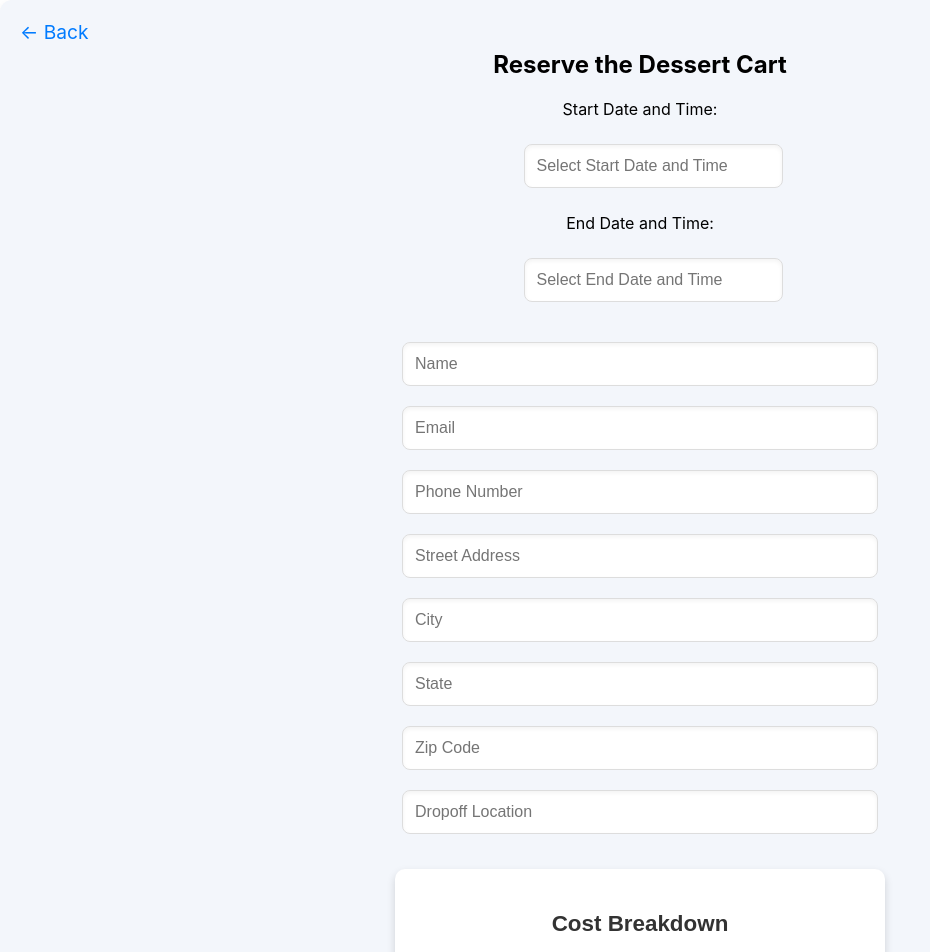
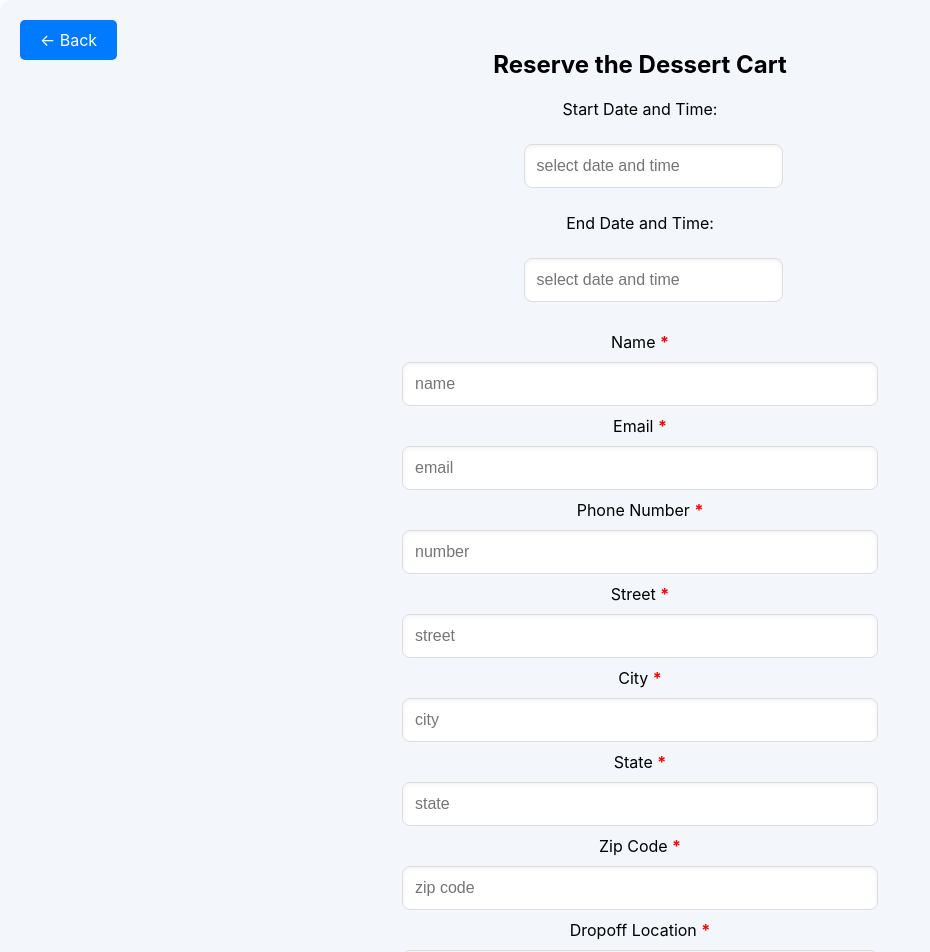
Before and after one commit to TejasK28/cart-rental, a React (Create React App) app in the folder client/: page /rent in a window 1280 px wide. Shown: the top 952 px of the page, without its empty margins (0-930 px from the left). Built offline with nearby package versions, Linux system fonts and the light colour scheme; no server answers.

Commit message:
Roma Updates

```diff
--- a/client/src/components/HeroSection.css
+++ b/client/src/components/HeroSection.css
@@ -6,7 +6,6 @@
   align-items: center;
   overflow: hidden;
   color: #ffffff;
-  border-radius: 12px;
   /* Rounded corners */
   box-shadow: 0px 6px 12px rgba(0, 0, 0, 0.1);
   /* Slight shadow for a polished look */
@@ -64,18 +63,32 @@
   margin-top: 20px;
   padding: 12px 24px;
   font-size: 1.2rem;
-  background: #ff6347;
-  color: #fff;
-  border-radius: 50px;
+  font-weight: 600;
+  background: linear-gradient(135deg, #b57edc, #8a2be2);
+  /* Purplish gradient */
+  color: #ffffff;
+  border-radius: 30px;
+  /* Softer rounded corners */
   text-decoration: none;
-  box-shadow: 0 4px 15px rgba(255, 99, 71, 0.5);
+  box-shadow: 0 5px 15px rgba(205, 162, 244, 0.4);
+  /* Subtle shadow */
   transition: background 0.3s ease, box-shadow 0.3s ease, transform 0.3s ease;
 }
 
 .cta-button:hover {
-  background: #ff4500;
-  box-shadow: 0 6px 25px rgba(255, 69, 0, 0.6);
+  background: linear-gradient(135deg, #a75cd1, #7511b8);
+  /* Darker purple on hover */
+  box-shadow: 0 7px 20px rgba(194, 151, 233, 0.6);
+  /* Enhanced shadow on hover */
   transform: translateY(-3px);
+  /* Lifted appearance */
+}
+
+.cta-button:active {
+  transform: translateY(1px);
+  /* Pressed effect */
+  background: linear-gradient(135deg, #d1a9f6, #b57edc);
+  /* Invert gradient for active */
 }
 
 /* Animations */
--- a/client/src/components/MediaGallery.css
+++ b/client/src/components/MediaGallery.css
@@ -5,18 +5,14 @@
     margin: 20px auto;
     background-color: #f3eafc;
     border-radius: 20px;
-    /* Rounded edges for the entire section */
     box-shadow: 0 8px 16px rgba(0, 0, 0, 0.1);
-    /* Softer shadow */
     max-width: 1300px;
-    /* Center and limit width for a balanced layout */
     text-align: center;
 }
 
 .media-gallery h2 {
     font-size: 28px;
     color: #5a3d9a;
-    /* Slightly darker shade for improved readability */
     margin-bottom: 25px;
     font-weight: bold;
 }
@@ -28,11 +24,17 @@
     justify-items: center;
 }
 
+/* Show only the first 5 items on screens 768px or smaller */
+@media (max-width: 768px) {
+    .media-grid .media-card:nth-child(n+6) {
+        display: none;
+    }
+}
+
 .media-card {
     overflow: hidden;
     border-radius: 15px;
     box-shadow: 0 6px 12px rgba(0, 0, 0, 0.15);
-    /* Enhanced shadow for depth */
     background-color: #ffffff;
     width: 100%;
     max-width: 250px;
@@ -43,7 +45,6 @@
 .media-card:hover {
     transform: scale(1.05);
     box-shadow: 0 8px 16px rgba(0, 0, 0, 0.2);
-    /* Increased shadow on hover */
 }
 
 .media-image,
@@ -53,23 +54,3 @@
     border-radius: 15px;
     object-fit: cover;
 }
-
-/* Optional styling for hover effect inside the media card */
-.media-overlay {
-    position: absolute;
-    bottom: 0;
-    width: 100%;
-    background: rgba(0, 0, 0, 0.6);
-    color: #fff;
-    padding: 10px;
-    font-size: 16px;
-    border-bottom-left-radius: 15px;
-    border-bottom-right-radius: 15px;
-    text-align: center;
-    opacity: 0;
-    transition: opacity 0.3s ease;
-}
-
-.media-card:hover .media-overlay {
-    opacity: 1;
-}
--- a/client/src/components/MediaGallery.js
+++ b/client/src/components/MediaGallery.js
@@ -24,9 +24,7 @@ const mediaItems = [
   { id: 7, type: 'image', src: c6, alt: 'Product Image 6' },
   { id: 8, type: 'image', src: c7, alt: 'Product Image 7' },
   { id: 9, type: 'image', src: c8, alt: 'Product Image 8' },
-  { id: 10, type: 'image', src: c9, alt: 'Product Image 9' },
-  { id: 11, type: 'image', src: c10, alt: 'Product Image 10' },
-  { id: 11, type: 'image', src: c11, alt: 'Product Image 11' }
+  { id: 10, type: 'image', src: c9, alt: 'Product Image 9' }
 ];
 
 function MediaGallery() {
--- a/client/src/components/RentalForm.css
+++ b/client/src/components/RentalForm.css
@@ -13,16 +13,48 @@
     margin: auto;
 }
 
-.back-arrow {
+.back-arrow.button-link {
     position: absolute;
     top: 20px;
     left: 20px;
-    font-size: 1.2em;
-    color: #007BFF;
-    /* Professional link color */
+    display: inline-block;
+    padding: 10px 20px;
+    background-color: #007BFF;
+    color: white;
+    border: none;
+    border-radius: 5px;
     text-decoration: none;
+    font-size: 1rem;
+    cursor: pointer;
+    transition: background-color 0.3s ease, transform 0.2s ease;
+    z-index: 100;
+    /* Ensure it appears above other content */
 }
 
+.back-arrow.button-link:hover {
+    background-color: #0056b3;
+    transform: translateY(-2px);
+}
+
+.back-arrow.button-link:active {
+    background-color: #004494;
+    transform: translateY(0);
+}
+
+/* Media Query for Small Screens */
+@media (max-width: 600px) {
+    .back-arrow.button-link {
+        top: 10px;
+        /* Adjust top positioning */
+        left: 10px;
+        /* Adjust left positioning */
+        padding: 8px 15px;
+        font-size: 0.9rem;
+        /* Slightly smaller text */
+        background-color: #0056b3;
+        /* Darker color to ensure contrast */
+    }
+}
 .date-time-selection {
     display: flex;
     flex-direction: column;
@@ -187,3 +219,8 @@
     width: 100%;
     max-width: 500px;
 }
+
+.required {
+    color: #ff0000;
+    font-weight: bold;
+}
--- a/client/src/components/RentalForm.js
+++ b/client/src/components/RentalForm.js
@@ -219,8 +219,10 @@ const handleSubmit = async () => {
 };
 
   return (
-    <div className="rental-form">
-      <Link to="/" className="back-arrow">← Back</Link>
+    <div className="rental-form" style={{position :'relative'}}>
+
+<Link to="/" className="back-arrow button-link">← Back</Link>
+
       <h2>Reserve the Dessert Cart</h2>
       {showPopup && (
         <div className="error-popup">
@@ -240,7 +242,7 @@ const handleSubmit = async () => {
    // filterDate={filterUnavailableDates}
     //filterTime={filterUnavailableTimes}
     minDate={new Date()}
-    placeholderText="Select Start Date and Time"
+    placeholderText="select date and time"
     className="rental-form-input" /* Add this line */
   />
 
@@ -255,22 +257,54 @@ const handleSubmit = async () => {
     //filterDate={filterUnavailableDates}
     //filterTime={filterUnavailableTimes}
     minDate={dates.startDateTime}
-    placeholderText="Select End Date and Time"
+    placeholderText="select date and time"
     className="rental-form-input" /* Add this line */
   />
 </div>
 
 
-      <div className="contact-info form-inputs-container">
-  <input className="rental-form-input" type="text" name="name" placeholder="Name" value={formData.name} onChange={handleInputChange} required />
-  <input className="rental-form-input" type="email" name="email" placeholder="Email" value={formData.email} onChange={handleInputChange} required />
-  <input className="rental-form-input" type="text" name="phoneNumber" placeholder="Phone Number" value={formData.phoneNumber} onChange={handleInputChange} required />
-  <input className="rental-form-input" type="text" name="street" placeholder="Street Address" value={formData.street} onChange={handleInputChange} required />
-  <input className="rental-form-input" type="text" name="city" placeholder="City" value={formData.city} onChange={handleInputChange} required />
-  <input className="rental-form-input" type="text" name="state" placeholder="State" value={formData.state} onChange={handleInputChange} required />
-  <input className="rental-form-input" type="text" name="zip" placeholder="Zip Code" value={formData.zip} onChange={handleInputChange} required />
-  <input className="rental-form-input" type="text" name="dropoffLocation" placeholder="Dropoff Location" value={formData.dropoffLocation} onChange={handleInputChange} required />
+    <div className="contact-info form-inputs-container">
+  <label>
+    Name <span className="required">*</span>
+  </label>
+  <input className="rental-form-input" type="text" name="name" placeholder="name" value={formData.name} onChange={handleInputChange} required />
+
+  <label>
+    Email <span className="required">*</span>
+  </label>
+  <input className="rental-form-input" type="email" name="email" placeholder="email" value={formData.email} onChange={handleInputChange} required />
+
+  <label>
+    Phone Number <span className="required">*</span>
+  </label>
+  <input className="rental-form-input" type="text" name="phoneNumber" placeholder="number" value={formData.phoneNumber} onChange={handleInputChange} required />
+
+  <label>
+    Street <span className="required">*</span>
+  </label>
+  <input className="rental-form-input" type="text" name="street" placeholder="street" value={formData.street} onChange={handleInputChange} required />
+
+  <label>
+    City <span className="required">*</span>
+  </label>
+  <input className="rental-form-input" type="text" name="city" placeholder="city" value={formData.city} onChange={handleInputChange} required />
+
+  <label>
+    State <span className="required">*</span>
+  </label>
+  <input className="rental-form-input" type="text" name="state" placeholder="state" value={formData.state} onChange={handleInputChange} required />
+
+  <label>
+    Zip Code <span className="required">*</span>
+  </label>
+  <input className="rental-form-input" type="text" name="zip" placeholder="zip code" value={formData.zip} onChange={handleInputChange} required />
+
+  <label>
+    Dropoff Location <span className="required">*</span>
+  </label>
+  <input className="rental-form-input" type="text" name="dropoffLocation" placeholder="dropoff location" value={formData.dropoffLocation} onChange={handleInputChange} required />
 </div>
+
 
 
 
@@ -280,7 +314,6 @@ const handleSubmit = async () => {
           <li><span className="cost-label">Security Deposit (Refundable):</span><span className="cost-amount">$40.00</span></li>
           <li><span className="cost-label">Estimated Rental Cost:</span><span className="cost-amount">${estimatedCost.toFixed(2)}</span></li>
           <li><span className="cost-label">Estimated Shipping Cost:</span><span className="cost-amount">TBD</span>
-            <small className="cost-note">(based on delivery location and distance & will be charged upon delivery)</small>
           </li>
           <li className="total-cost"><span className="cost-label">Estimated Total :</span><span className="cost-amount">${ ((estimatedCost + 40) ).toFixed(2)}</span></li>
         </ul>
```
